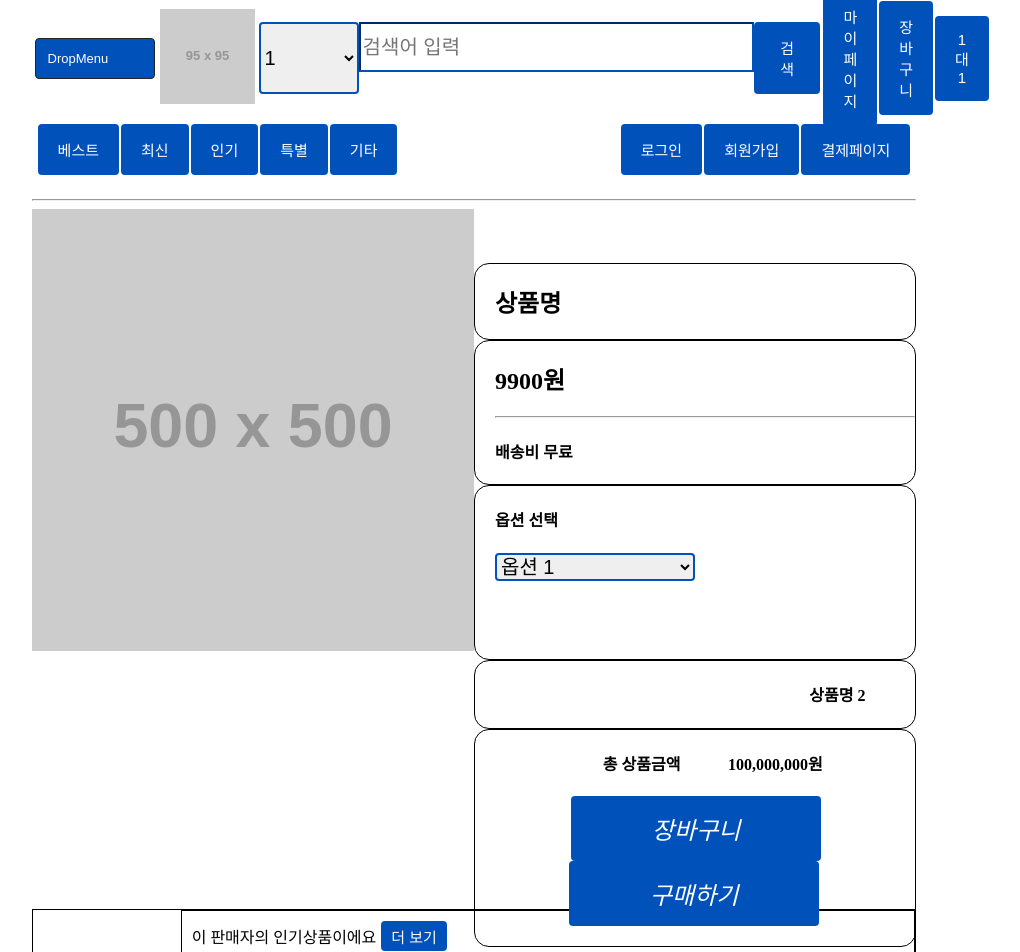
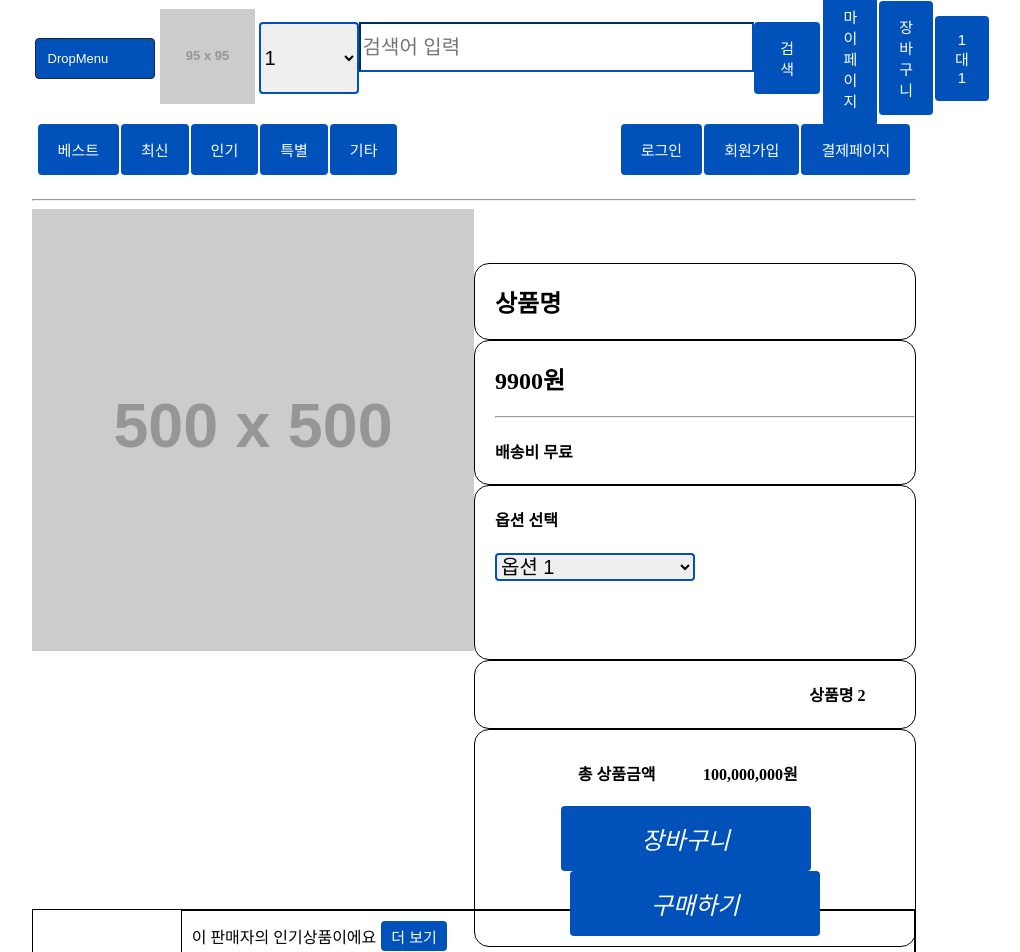
Before and after one commit to sunshine4437/VueStudy, a Vue app: page /productDetail in a window 1280 px wide. Shown: the top 952 px of the page, without its empty margins (166-1186 px from the left). Built offline with nearby package versions, Linux system fonts and the light colour scheme.

Commit message:
자잘한 수정

```diff
--- a/src/views/productDetail.vue
+++ b/src/views/productDetail.vue
@@ -32,22 +32,19 @@
                 <h4>상품명 2</h4>
             </div>
             <div class="clear"></div>
-            <div class="rightButton">
+            <div class="rightButton" style="padding: 10px;">
                 <h4 style="display:flex">
                     <label for="" style="margin-left:auto;">총 상품금액</label>
-                    <label for="" style="width: 190px; margin-right: 35px;">100,000,000원</label>
+                    <label for="" style="width: 190px; margin-right: 60px;">100,000,000원</label>
                 </h4>
-                <button class="myCartBtn">
+                <button class="myCartBtn" style="margin-right: 20px;" >
                     <em>장바구니</em>
                 </button>
-                &nbsp;
                 <router-link v-bind:to="'/payment'">
                     <button class="buyBtn">
                         <em>구매하기</em>
                     </button>
                 </router-link>
-
-                &nbsp;&nbsp;
             </div>
             <div class="clear"></div>
         </div>
```
